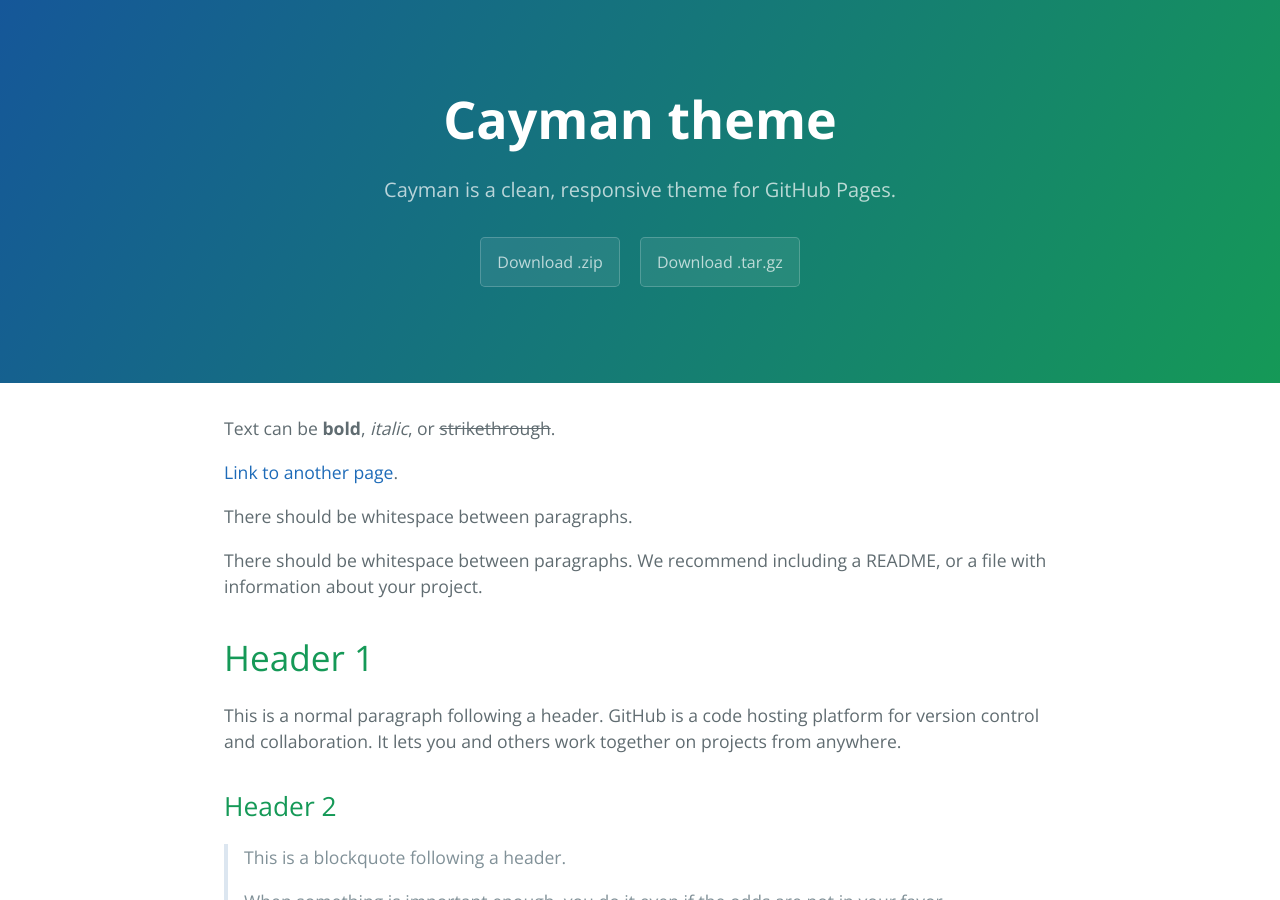
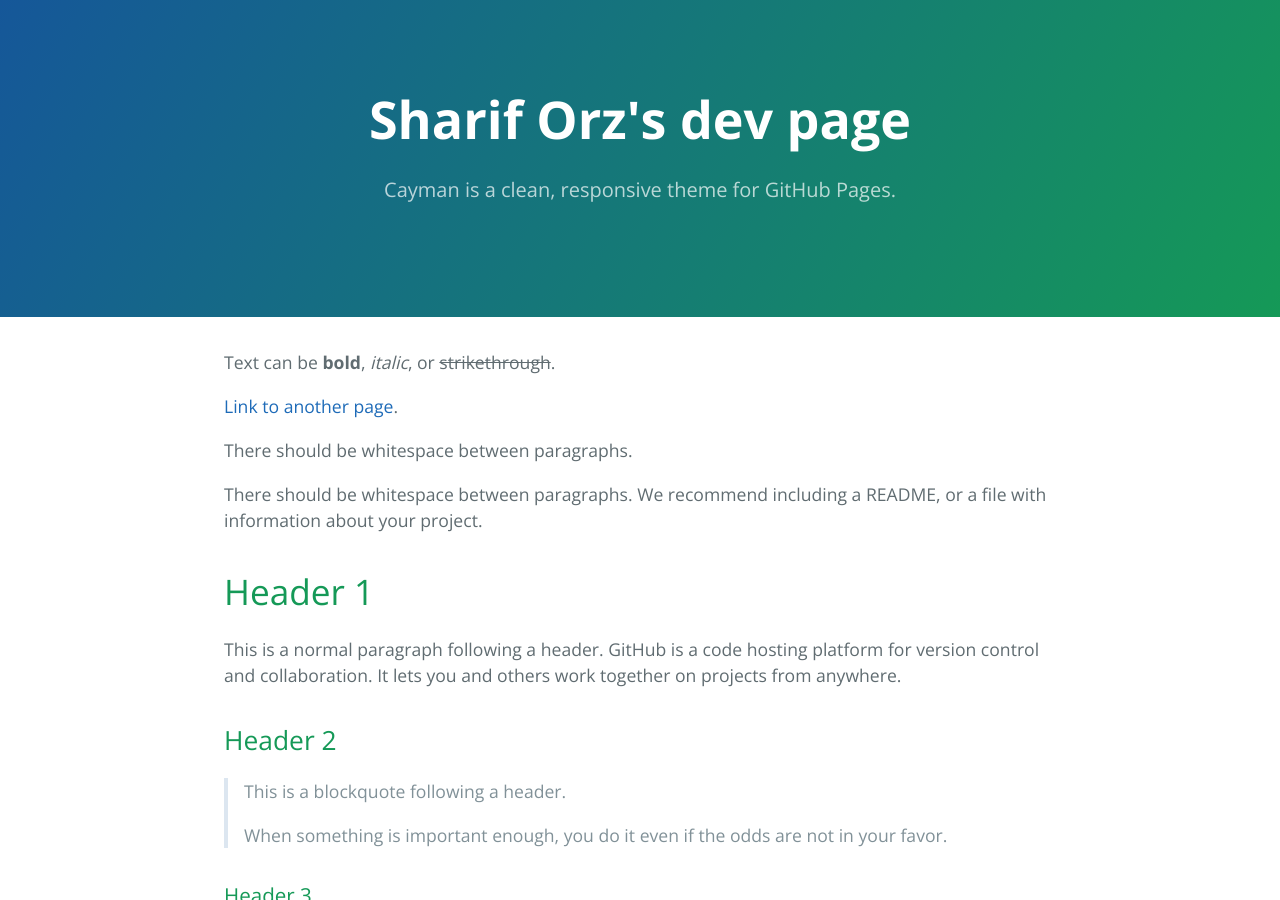
Before and after one commit to shariforz/shariforz.github.io, a Jekyll site: the page built from index.md, in a window 1280 px wide and 900 px high. Built offline with Jekyll 4.4.1, drawn with Linux system fonts in a browser that asks for light colours.

Commit message:
Update _config.yml

```diff
--- a/_config.yml
+++ b/_config.yml
@@ -1,5 +1,4 @@
-title: Cayman theme
+title: Sharif Orz's dev page
 description: Cayman is a clean, responsive theme for GitHub Pages.
-show_downloads: true
 google_analytics:
 theme: jekyll-theme-cayman
```
